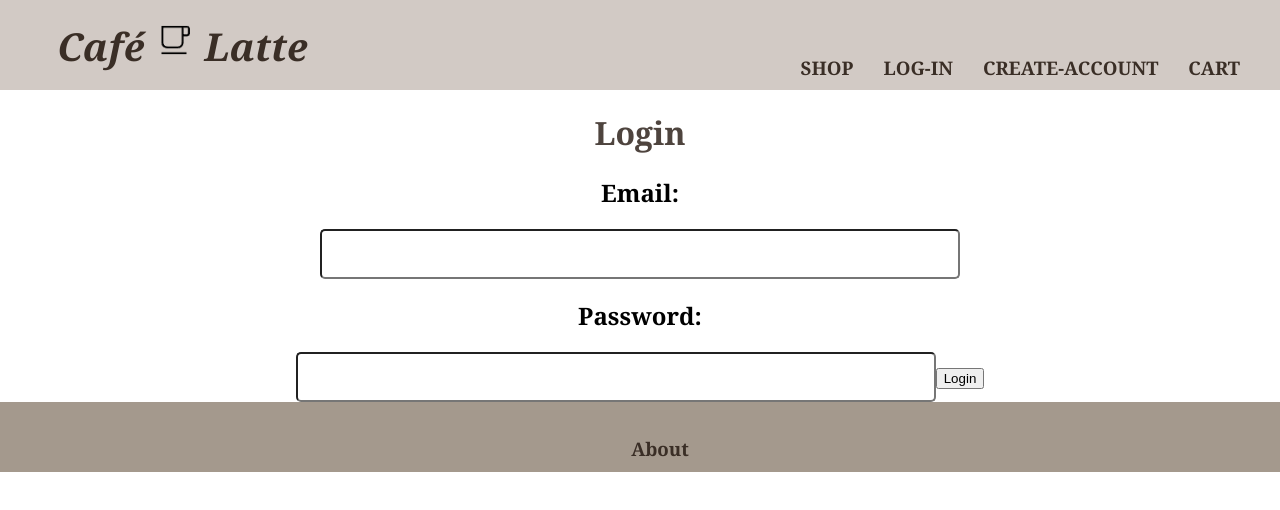
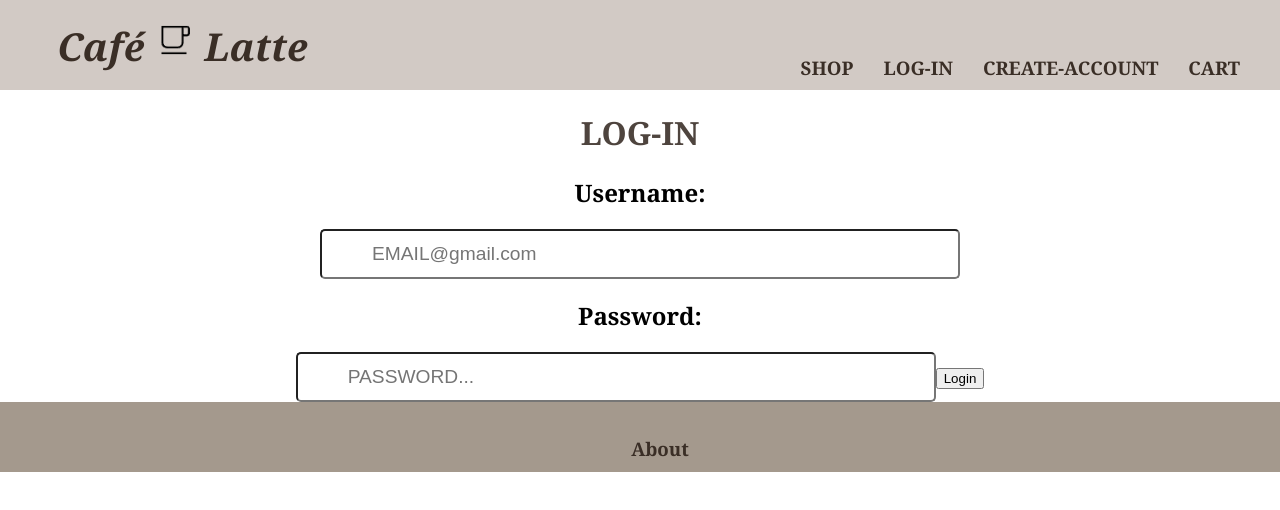
Before and after one commit to Selene-Kas/Cafe-Latte, a React (Vite) app in the folder frontend/client/: page /login in a window 1280 px wide. Shown: the top 510 px of the page. Built offline with nearby package versions, Linux system fonts and the light colour scheme.

Commit message:
complete login with token

```diff
--- a/frontend/client/pages/Login.jsx
+++ b/frontend/client/pages/Login.jsx
@@ -1,17 +1,43 @@
+import { useState, useEffect } from "react";
+import { useNavigate } from "react-router-dom";
 
+const Login = ({token, setToken}) => {
+  const [username, setUsername] = useState('');
+  const [password, setPassword] = useState('');
+  const Navigate = useNavigate();
 
-const Login = () => {
+  async function handleSubmit(e) {
+    e.preventDefault();
+    const response = await fetch('http://localhost:3000/api/auth/login', {
+      method: 'POST',
+      headers: {
+        'Content-Type': 'application/json',
+      },
+      body: JSON.stringify({username, password}),
+    })
+    const { token }= await response.json();
+    localStorage.setItem('token', token);
+    setToken(token);
+  }
+  useEffect(()=> {
+    if(token) {
+      Navigate('/');
+    }
+  }, [token, Navigate])
+
   return(
     <div>
-      <h1>Login</h1>
-      <form>
+      <h1>LOG-IN</h1>
+      <form onSubmit={handleSubmit}>
         <label>
-            <h2>Email:</h2>
-            <input />
+          <h2>Username:</h2>
+          <input type="email" placeholder="EMAIL@gmail.com" value={username}
+          onChange={(e)=> setUsername(e.target.value)}/>
         </label>
         <label>
-            <h2>Password:</h2>
-            <input />
+          <h2>Password:</h2>
+          <input type="text" placeholder="PASSWORD..." value={password}
+          onChange={(e)=> setPassword(e.target.value)} />
         </label>
         <button type="submit"> Login </button>
       </form>
```
